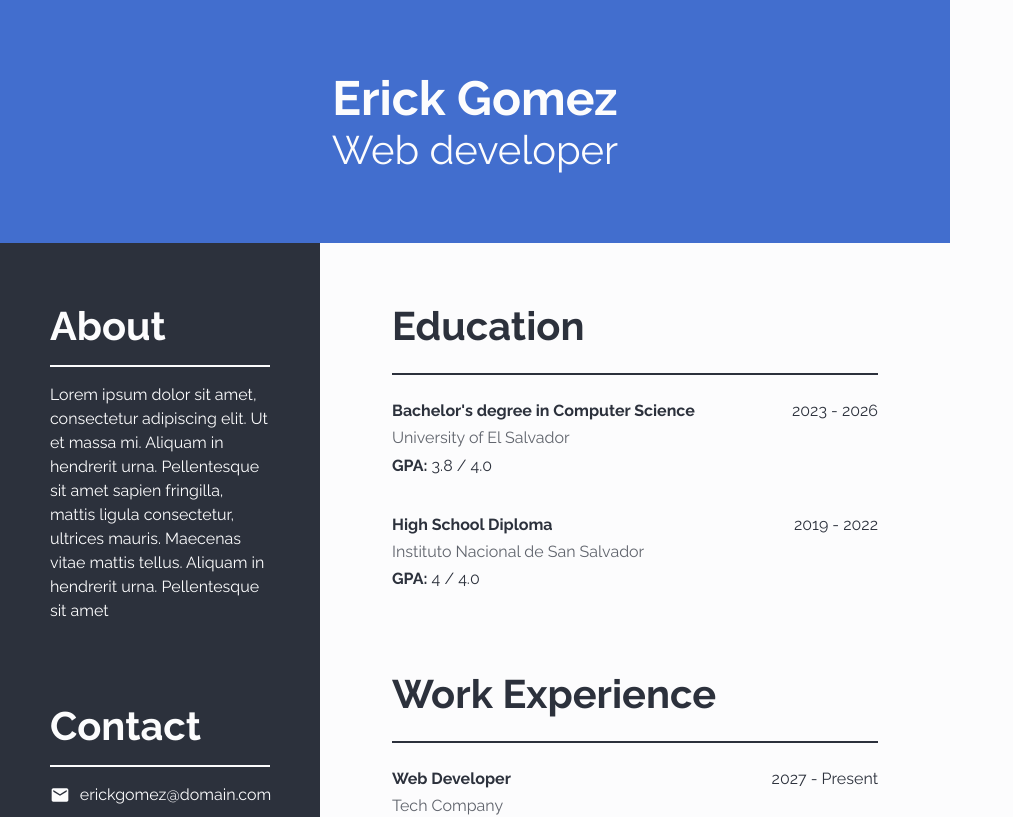
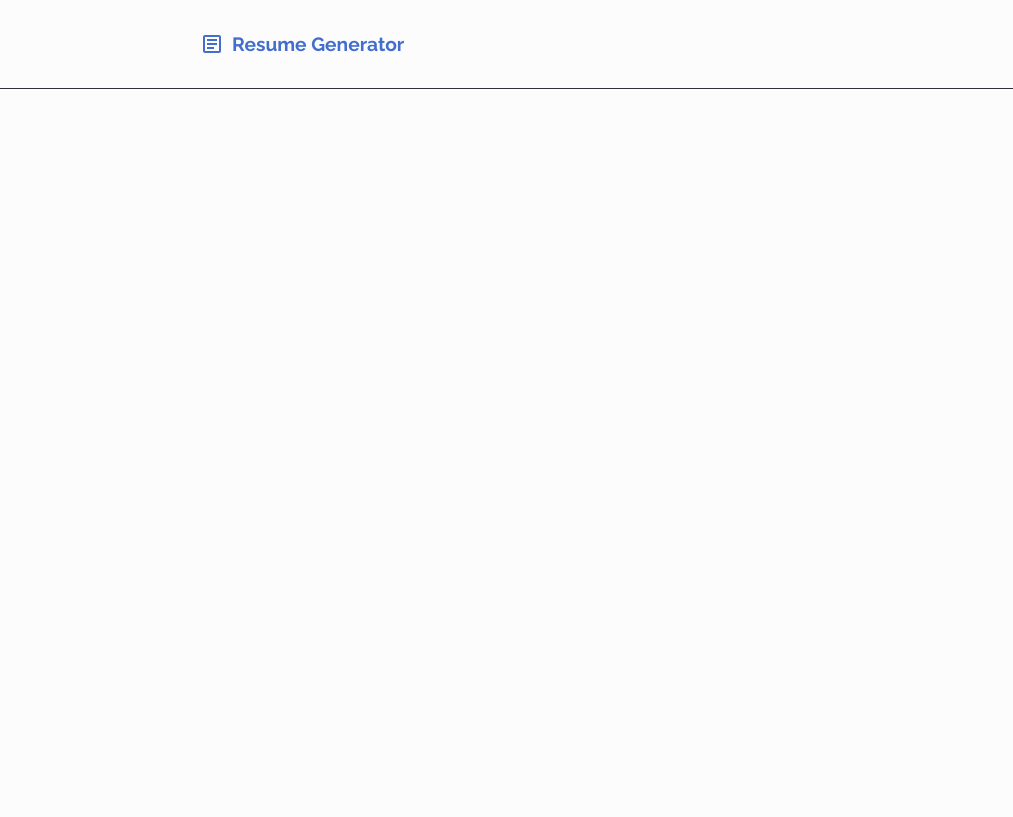
Before and after one commit to ErickBGomez/cv-application, a React (Vite) app: page / in a window 1280 px wide. Shown: the top 817 px of the page, without its empty margins (0-1013 px from the left). Built offline with nearby package versions, Linux system fonts and the light colour scheme.

Commit message:
Style header

```diff
--- a/src/App.jsx
+++ b/src/App.jsx
@@ -1,4 +1,5 @@
 import ResumeForm from "./components/form/ResumeForm/ResumeForm";
+import Header from "./components/page-elements/Header/Header";
 import Resume from "./components/resume/Resume/Resume";
 
 /*
@@ -59,8 +60,9 @@ const data = {
 };
 
 const App = () => {
-  return <Resume data={data} />;
+  // return <Resume data={data} />;
   // return <ResumeForm />;
+  return <Header />;
 };
 
 export default App;
--- a/src/assets/scss/_text-styles.scss
+++ b/src/assets/scss/_text-styles.scss
@@ -81,3 +81,9 @@
   font-size: 2.5rem;
   font-weight: 400;
 }
+
+@mixin header-logo() {
+  @include common-styles;
+  font-size: 1.2rem;
+  font-weight: 700;
+}
--- a/src/components/page-elements/Header/Header.jsx
+++ b/src/components/page-elements/Header/Header.jsx
@@ -1,5 +1,17 @@
+import { MdOutlineArticle } from "react-icons/md";
+import "./Header.scss";
+
 const Header = () => {
-  return <div>Header</div>;
+  return (
+    <header>
+      <div className="logo">
+        <div className="icon">
+          <MdOutlineArticle />
+        </div>
+        <div className="title">Resume Generator</div>
+      </div>
+    </header>
+  );
 };
 
 export default Header;
--- /dev/null
+++ b/src/components/page-elements/Header/Header.scss
@@ -0,0 +1,20 @@
+@use "../.././../assets/scss/colors";
+@use "../.././../assets/scss/text-styles";
+
+header {
+  padding: 2rem 12.5rem;
+  border-bottom: 1px solid colors.$black;
+
+  .logo {
+    @include text-styles.header-logo;
+    color: colors.$primary;
+    display: flex;
+    gap: 0.5rem;
+    align-items: center;
+
+    .icon {
+      display: flex;
+      align-items: center;
+    }
+  }
+}
```
